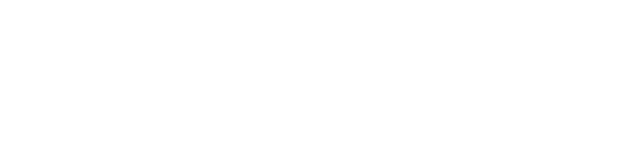
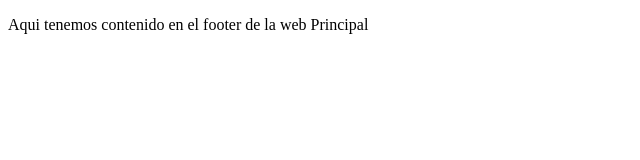
Before and after one commit to soyjialva/practica01-git, a plain HTML site: page index.html in a window 1280 px wide. Shown: the whole page, without its empty margins (0-640 px from the left). Drawn offline with Linux system fonts and the light colour scheme.

Commit message:
add footer content

```diff
--- a/index.html
+++ b/index.html
@@ -9,5 +9,6 @@
     <!----------Header Principal    -->
     <!----------Main                -->
     <!----------Footer              -->
+    <p>Aqui tenemos contenido en el footer de la web Principal</p>
 </body>
 </html>
```
